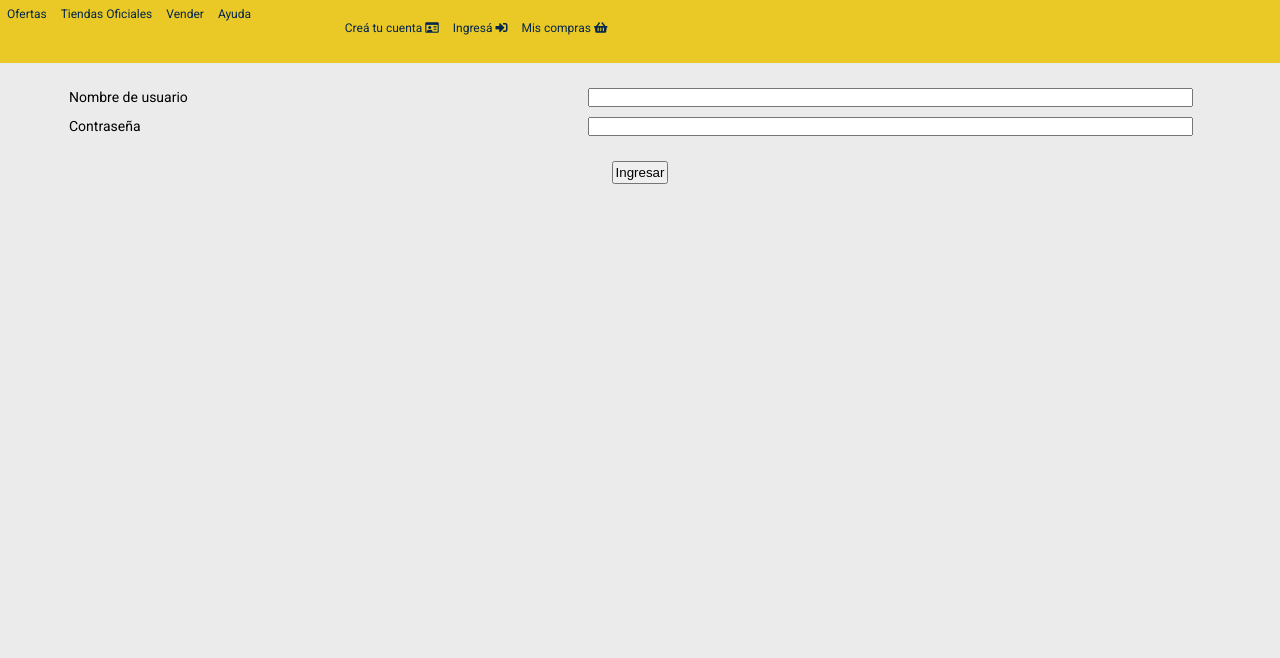
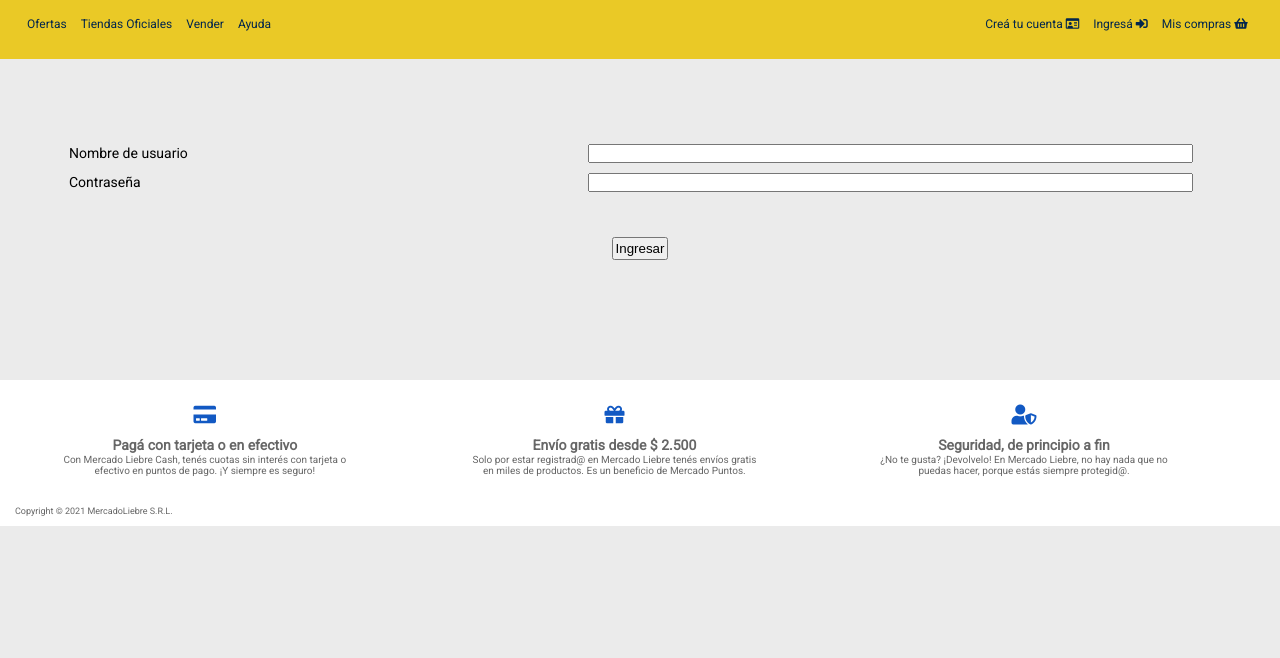
Before and after one commit to Guiniote/Los_MagiosM4E1Ghio, a website: page views/login.html in a window 1280 px wide. Shown: the part 142-800 px from the top of the page. Drawn offline with Linux system fonts and the light colour scheme.

Commit message:
Subida de detalles

```diff
--- a/public/css/styles.css
+++ b/public/css/styles.css
@@ -133,7 +133,7 @@ body {
                         flex-wrap: wrap;
                         justify-content: space-around;
                         /*align-items: flex-end;*/
-
+                        align-items: baseline;
                         position: relative;
                     }
 
@@ -188,7 +188,7 @@ body {
 
 
         .register, .login {
-            margin-top: 20px;
+            margin-top: 80px;
         }
 
             .register .campo, .login .campo {
@@ -248,7 +248,11 @@ body {
 
                 .register .botones button, .login .botones button {
                     padding: 2px;
-                    margin: 20px;
+                    margin: 40px 20px 60px 20px;
+                }
+
+                .login .botones button {
+                    margin: 40px 20px 120px 20px;
                 }
 
                 .login .botones button:hover {
@@ -319,21 +323,20 @@ body {
             width: 33%;
         }
 
-        #lema {
-            text-align: right;
-        }
-
         .menues {
             display: flex;
             flex-flow: row wrap;
+            padding: 10px 0px 0px 20px;
         }
 
             .site_navbar {
-                width: 48%;
+                display: block;
+                width: 49%;
             }
 
             .login_navbar {
-                width: 48%;
+                display: block;
+                width: 49%;
             }
 
                 .site_navbar ul {
@@ -387,17 +390,17 @@ body {
 }
 
 @media (min-width: 769px) {
-        .site_navbar {
+        /*.site_navbar {
             display: block;
         }
 
         .login_navbar {
             display: block;
-        }
+        }*/
 
-        .burger-menu {
+        /*.burger-menu {
             display: none;
-        }
+        }*/
 
     article {
         /*box-shadow: 0px 0px 10px rgb(100,100,100); Descartadas por consigna nueva */
--- a/views/login.html
+++ b/views/login.html
@@ -16,12 +16,17 @@
             <div class="logo">
                 <img src = "/images/logo-mercado-liebre.svg" alt = "Logo MercadoLiebre" width="100%">
             </div>
+
             <div class="buscador">
+                <form action="" method="post">
                 <input type="text" placeholder="Buscar productos, marcas" class = "boxbuscador">
-                <i class="fas fa-search"></i>
+                <button type="button"><i class="fas fa-search"></i></button>
+            </form>
             </div>
+
             <p id="lema"><i class="fas fa-hand-holding-usd"></i> Comprá en cuotas y sin tarjeta de crédito</p>
         </div>
+        <div class="menues">
             <nav class="site_navbar">
                 <ul type = "none">
                     <li><a href = "" target = "_blank">Ofertas</a></li>
@@ -32,11 +37,12 @@
             </nav>
             <nav class="login_navbar">
                 <ul type = "none">
-                <li><a href = "" target = "_blank">Creá tu cuenta </a><i class="far fa-id-card"></i></li>
-                <li><a href = "" target = "_blank">Ingresá </a><i class="fas fa-sign-in-alt"></i></li>
+                    <li><a href = "/register">Creá tu cuenta </a><i class="far fa-id-card"></i></li>
+                    <li><a href = "/login">Ingresá </a><i class="fas fa-sign-in-alt"></i></li>
                     <li><a href = "" target = "_blank">Mis compras </a><i class="fas fa-shopping-basket"></i></li>
                 </ul>
             </nav>
+        </div>
         <br>
         <div class = "burger-menu">
             <i class = "fa fa-bars burger"></i>
@@ -46,14 +52,14 @@
     </header>
 
     <main class="login">
-        <form action="" method="post">
+        <form action="/" method="post">
             <div class="campo">
                 <label for="usuario">Nombre de usuario</label>
-                <input type="text" name="usuario" id="usuario">
+                <input type="text" name="usuario" id="usuario" required>
             </div>
             <div class="campo">
                 <label for="pass">Contraseña</label>
-                <input type="password" name="pass" id="pass">
+                <input type="password" name="pass" id="pass" required>
             </div>
             <span class="feedback"></span>
             <div class="botones">
@@ -61,6 +67,24 @@
             </div>
         </form>
     </main>
+    <footer>
+        <div class="item">
+            <i class="fas fa-credit-card"></i>
+            <p class="titulosfooter">Pagá con tarjeta o en efectivo</p>
+            <p class="textofooter">Con Mercado Liebre Cash, tenés cuotas sin interés con tarjeta o efectivo en puntos de pago. ¡Y siempre es seguro!</p>
+        </div>
+        <div class="item">
+            <i class="fas fa-gift"></i>
+            <p class="titulosfooter">Envío gratis desde $ 2.500</p>
+            <p class="textofooter">Solo por estar registrad@ en Mercado Liebre tenés envíos gratis en miles de productos. Es un beneficio de Mercado Puntos.</p>
+        </div>
+        <div class="item">
+            <i class="fas fa-user-shield"></i>
+            <p class="titulosfooter">Seguridad, de principio a fin</p>
+            <p class="textofooter">¿No te gusta? ¡Devolvelo! En Mercado Liebre, no hay nada que no puedas hacer, porque estás siempre protegid@.</p>
+        </div>
+        <p id="copy">Copyright © 2021 MercadoLiebre S.R.L.</p>
 
+    </footer>
 </body>
 </html>
```
Also changed, not shown: views/register.html (+36 -11 lines). Lines whose indentation alone changed are shown as unchanged.
